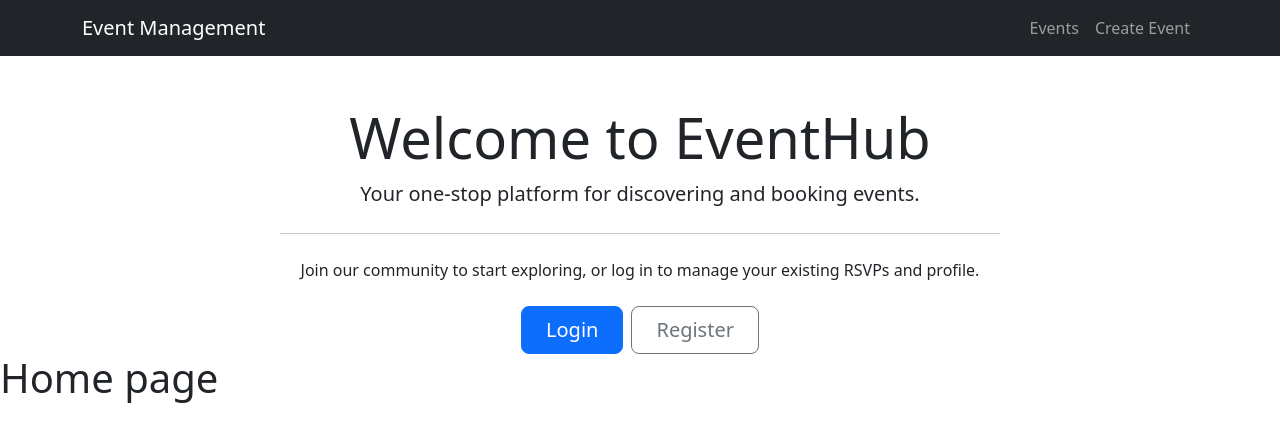
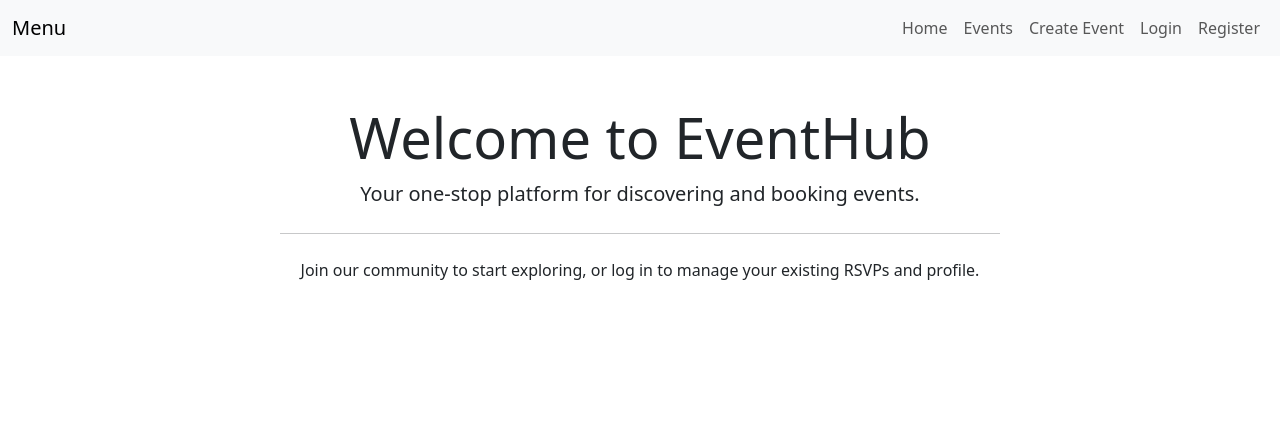
Before and after one commit to Samira-panahi/WebDevProject-FSD14, a PHP site: page /web_design_project_group1/ in a window 1280 px wide. Shown: the top 442 px of the page. Run offline with PHP 8.4, Linux system fonts and the light colour scheme; some libraries are stand-ins or nearby versions.

Commit message:
Updated database file and added seed.sql. Also linked login and registration to the navigation menu on the home page.

```diff
--- a/app/view/auth/register.php
+++ b/app/view/auth/register.php
@@ -44,7 +44,7 @@
                     </form>
                 </div>
                 <div class="card-footer text-center">
-                    <p>Already have an account? <a href="/login.php">Login here</a></p>
+                    <p>Already have an account? <a href="<?php echo BASE_URL; ?>/public/login.php">Login here</a></p>
                 </div>
             </div>
         </div>
--- a/app/view/layout/header.php
+++ b/app/view/layout/header.php
@@ -6,15 +6,51 @@
     <link href="https://cdn.jsdelivr.net/npm/bootstrap@5.3.3/dist/css/bootstrap.min.css" rel="stylesheet">
 </head>
 <body>
-<nav class="navbar navbar-expand-lg navbar-dark bg-dark mb-4">
-    <div class="container">
-        <a class="navbar-brand" href="index.php?page=list">Event Management</a>
-        <div class="collapse navbar-collapse">
+<nav class="navbar navbar-expand-lg navbar-light bg-light">
+    <div class="container-fluid">
+
+        <a class="navbar-brand" href="<?php echo BASE_URL; ?>">Menu</a>
+
+        <button class="navbar-toggler" type="button" data-bs-toggle="collapse" data-bs-target="#mainNavbar" aria-controls="mainNavbar" aria-expanded="false" aria-label="Toggle navigation">
+            <span class="navbar-toggler-icon"></span>
+        </button>
+
+        <div class="collapse navbar-collapse" id="mainNavbar">
             <ul class="navbar-nav ms-auto">
-                <li class="nav-item"><a class="nav-link" href="event.php?page=list">Events</a></li>
-                <li class="nav-item"><a class="nav-link" href="event.php?page=create">Create Event</a></li>
+
+                <li class="nav-item">
+                    <a class="nav-link" href="<?php echo BASE_URL; ?>/public/">Home</a>
+                </li>
+
+                <li class="nav-item">
+                    <a class="nav-link" href="#">Events</a>
+                </li>
+                <li class="nav-item">
+                    <a class="nav-link" href="#">Create Event</a>
+                </li>
+
+                <?php // Check if user is logged in by verifying session variable to display appropriate options in navbar ?>
+            <?php if (Session::has('user_id')): ?>
+                    <li class="nav-item">
+                        <a class="nav-link" href="<?php echo BASE_URL; ?>/public/profile.php">My Profile</a>
+                    </li>
+                    <li class="nav-item">
+                        <form action="<?php echo BASE_URL; ?>/public/logout.php" method="POST" class="d-flex">
+                            <button type="submit" class="btn btn-link nav-link">Logout</button>
+                        </form>
+                    </li>
+                <?php else: ?>
+                    <li class="nav-item">
+                        <a class="nav-link" href="<?php echo BASE_URL; ?>/public/login.php">Login</a>
+                    </li>
+                    <li class="nav-item">
+                        <a class="nav-link" href="<?php echo BASE_URL; ?>/public/register.php">Register</a>
+                    </li>
+                <?php endif; ?>
+
             </ul>
         </div>
+
     </div>
 </nav>
 <div class="container">
--- a/app/view/welcome.php
+++ b/app/view/welcome.php
@@ -16,11 +16,6 @@
                 Join our community to start exploring, or log in to manage your existing RSVPs and profile.
             </p>
 
-            <div class="d-grid gap-2 d-sm-flex justify-content-sm-center mt-4">
-                <a href="<?php echo BASE_URL; ?>/public/login.php" class="btn btn-primary btn-lg px-4 gap-3">Login</a>
-                <a href="<?php echo BASE_URL; ?>/public/register.php" class="btn btn-outline-secondary btn-lg px-4">Register</a>
-            </div>
-
         </div>
     </div>
 </div>
--- a/config/config.php
+++ b/config/config.php
@@ -4,7 +4,7 @@
 $host = "localhost";
 $dbname = "event_booking";
 $username = "root";
-$password = "123jac..!";
+$password = "manjoh-wejfos-4fEhvu";
 
 
 $options = [
@@ -23,4 +23,15 @@ try {
     die("Database connection failed: " . $e->getMessage());
 }
 
+// =================================================================
+// DATABASE CONFIGURATION - ELIZABETH
+// =================================================================
+
+define('DB_HOST', 'localhost');
+define('DB_USER', 'root');
+define('DB_PASS', ''); // Add your own password.
+define('DB_NAME', 'event_booking');
+define('BASE_URL', 'http://localhost/web_design_project_group1/WebDevProject-FSD14'); // Adjust BASE_URL as needed. This one is mine.
+
+
 ?>
--- a/public/index.php
+++ b/public/index.php
@@ -24,5 +24,3 @@ require_once __DIR__ . '/../app/view/welcome.php';
 require_once __DIR__ . '/../app/view/layout/footer.php';
 
 ?>
-
-<h1>Home page</h1>
```
Also changed, not shown: app/database/event_booking.sql (+12 -0 lines), app/database/seed.sql (added, +63 -0 lines), app/view/events/show.php (+1 -6 lines), public/uploads/profiles/profile_68ae39d210a5e0.56413257.jpg (deleted), 1 other file.
